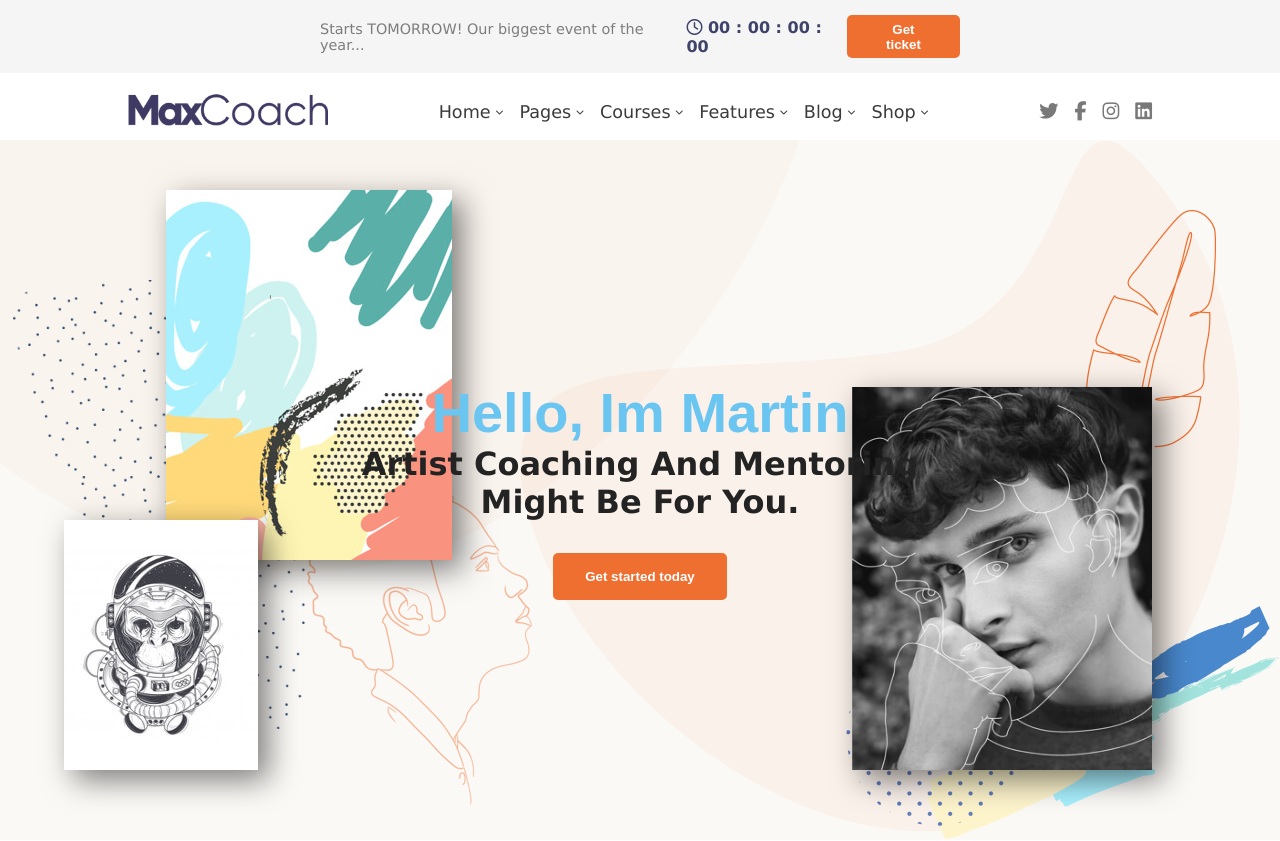
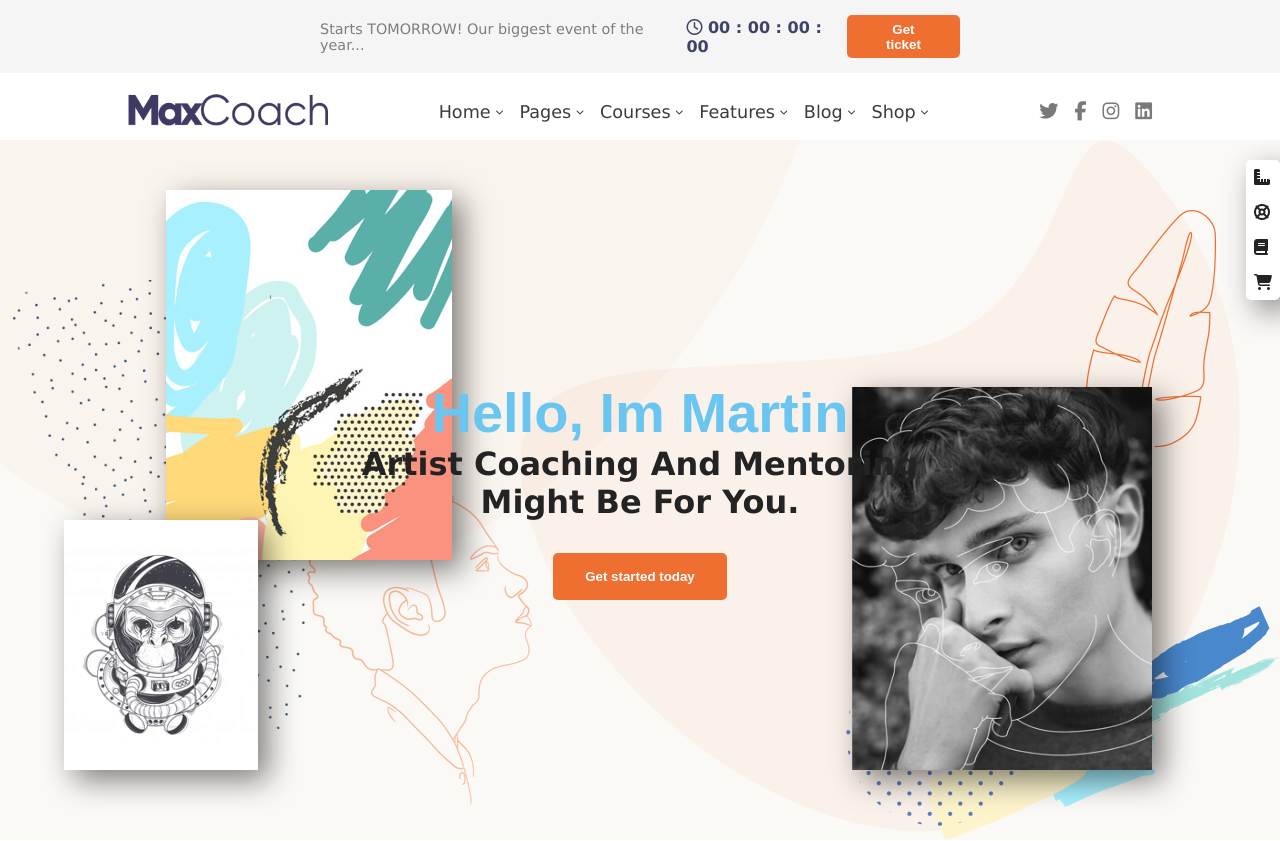
Before and after one commit to MarcoGranata9/proj-html-vuejs, a Vue app: page / in a window 1280 px wide. Shown: the top 841 px of the page. Built offline with nearby package versions, Linux system fonts and the light colour scheme.

Commit message:
add: sider

```diff
--- a/src/components/AppMain.vue
+++ b/src/components/AppMain.vue
@@ -6,6 +6,7 @@ import CoursesSection from "./CoursesSection.vue";
 import EventsSection from "./EventsSection.vue";
 import MainHero from "./MainHero.vue"
 import Newsletter from "./Newsletter.vue";
+import Sidebar from "./Sidebar.vue";
 import TestimonialsSection from "./TestimonialsSection.vue";
 import VideoSection from "./VideoSection.vue";
 
@@ -20,7 +21,7 @@ export default {
             return new URL(`../assets/img/hero/${imgName}`, import.meta.url).href;
         }
     },
-    components: { MainHero, CoachingSection, CallToActionSection, VideoSection, TestimonialsSection, CoursesSection, BlogSection, EventsSection, Newsletter },
+    components: { MainHero, CoachingSection, CallToActionSection, VideoSection, TestimonialsSection, CoursesSection, BlogSection, EventsSection, Newsletter, Sidebar },
 }
 </script>
 
@@ -35,6 +36,7 @@ export default {
     <BlogSection/>
     <EventsSection/>
     <Newsletter/>
+    <Sidebar/>
 </main>
 </template>
 
--- /dev/null
+++ b/src/components/Sidebar.vue
@@ -0,0 +1,40 @@
+<script>
+export default {
+    data() {
+        return {
+
+        }
+    }
+}
+</script>
+
+<template>
+    <div class="sidebar shadow">
+        <ul>
+            <li><i class="fa-solid fa-ruler-combined"></i></li>
+            <li><i class="fa-solid fa-life-ring"></i></li>
+            <li><i class="fa-solid fa-book"></i></li>
+            <li><i class="fa-solid fa-cart-shopping"></i></li>
+        </ul>
+    </div>
+</template>
+
+<style scoped lang="scss">
+    .sidebar {
+        position: fixed;
+        top: 20%;
+        right: 0;
+        z-index: 99;
+        background-color: white;
+        padding: 0.5rem;
+        border-radius: 5px;
+        ul{
+            display: flex;
+            flex-direction: column;
+            gap: 16px;
+            li:hover{
+                cursor: pointer;
+            }
+        }
+    }
+</style>
```
